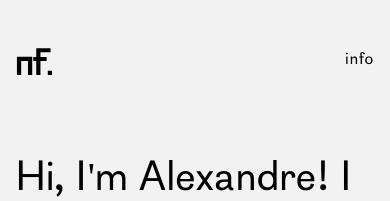
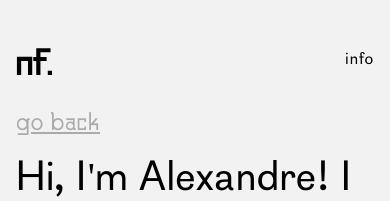
Before and after one commit to alexpinho/notfound_stage2, a React (Create React App) app: page /info in a window 390 px wide. Shown: the top 201 px of the page. Built offline with nearby package versions, Linux system fonts and the light colour scheme; the HTML template or start-up script is replaced by a standard one.

Commit message:
page info final responsive

```diff
--- a/src/Pages/Info.js
+++ b/src/Pages/Info.js
@@ -4,6 +4,11 @@ import Layout from "./Components/Layout";
 const Info = () => {
   return (
     <Layout>
+      <div className="assistant">
+        <a href="/" className="text-social assistant-text">
+          go back
+        </a>
+      </div>
       <div className="info">
         <div className="info-text text-big">
           Hi, I'm Alexandre! I appreciate that you want to know a little more
--- a/src/styles/pages/info.scss
+++ b/src/styles/pages/info.scss
@@ -1,3 +1,25 @@
+.assistant {
+  position: fixed;
+  margin: 2rem 1rem 0;
+  mix-blend-mode: multiply;
+
+  // @include sm {
+  //   margin: 0 3rem 0;
+  // }
+
+  // @include lg {
+  //   margin: 0 6rem 0;
+  // }
+
+  @include xl {
+    margin: 3rem 3rem 0;
+  }
+
+  &-text {
+    color: #b4b4b4;
+  }
+}
+
 .info {
   margin: 4.8rem 1rem 0;
 
```
